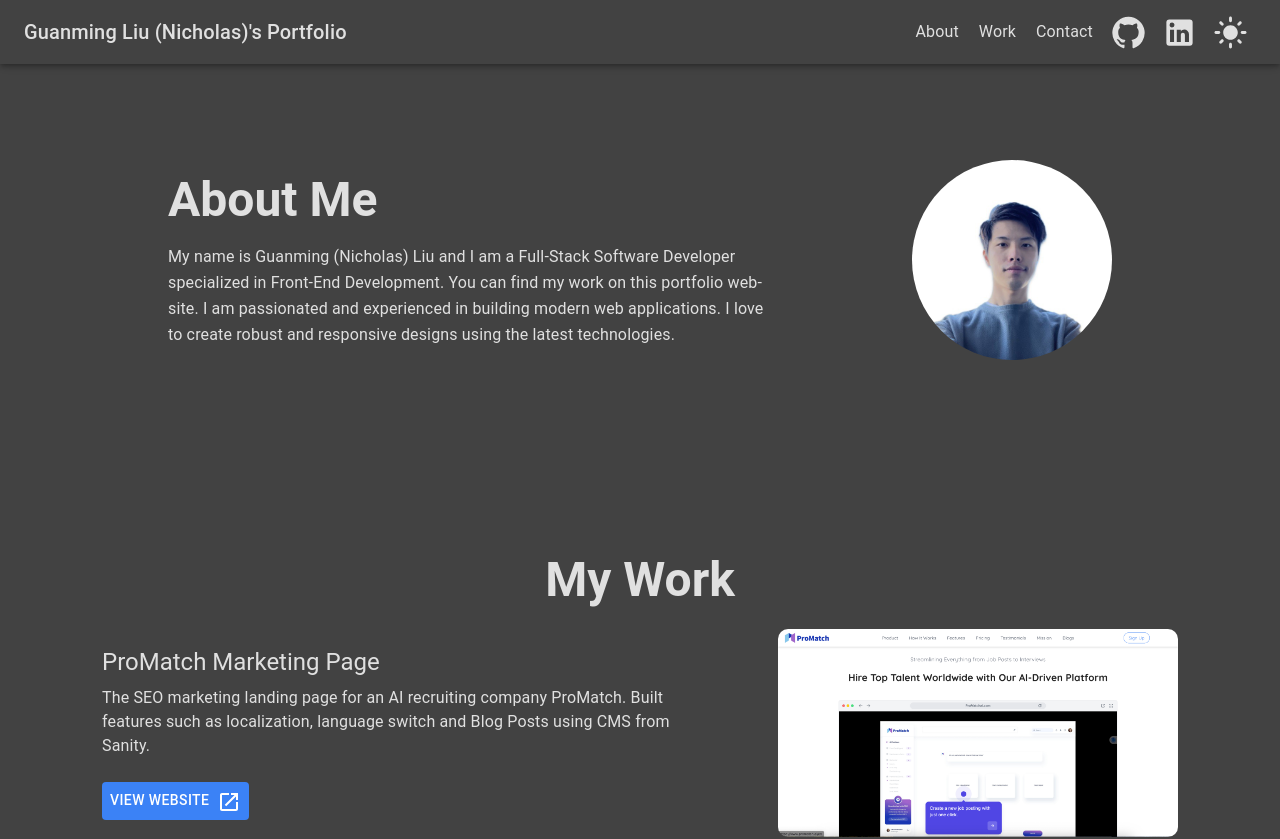
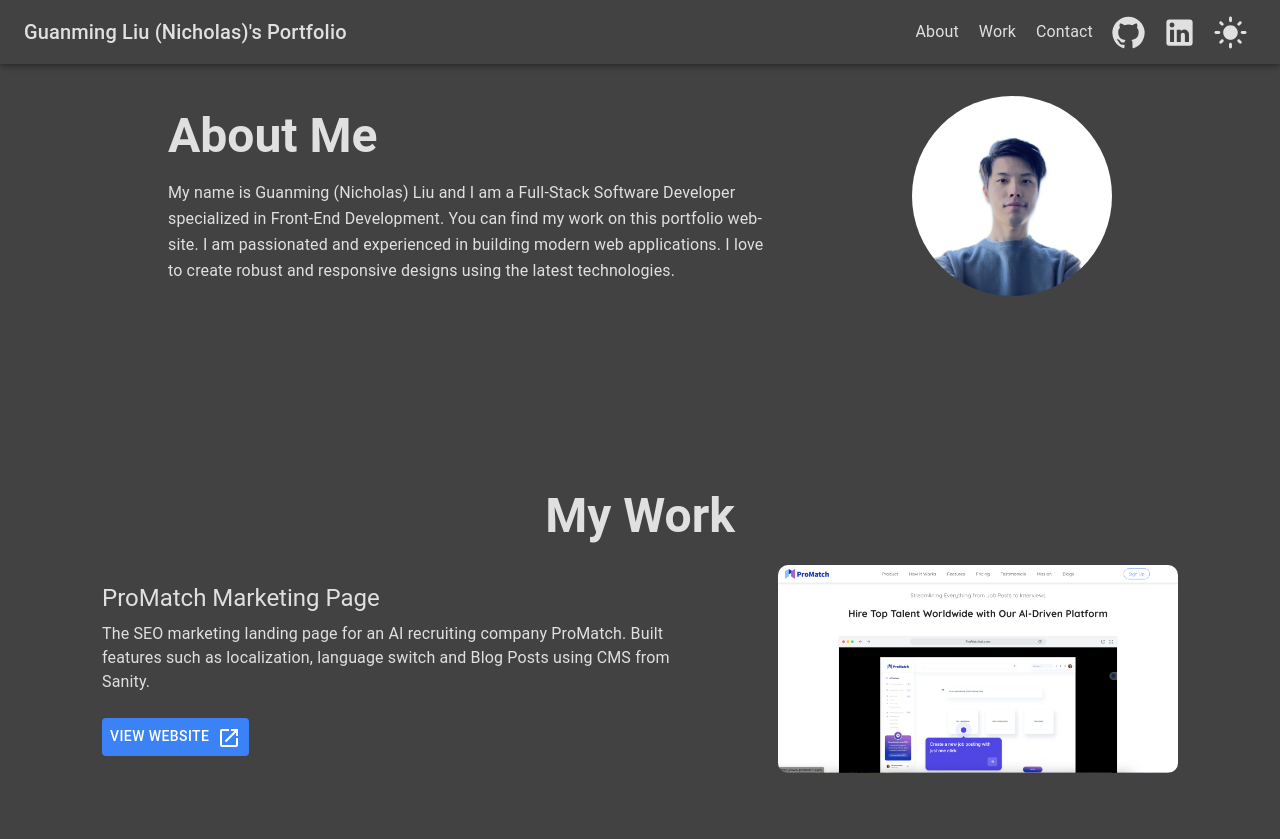
Before and after one commit to gmliu56/portfolio, a Next.js app: page / in a window 1280 px wide. Shown: the top 839 px of the page. Built offline with nearby package versions, Linux system fonts and the light colour scheme; no server answers.

Commit message:
Visual glitch fix

```diff
--- a/src/app/components/LandingSection.tsx
+++ b/src/app/components/LandingSection.tsx
@@ -1,6 +1,6 @@
 "use client";
 /* eslint-disable react/react-in-jsx-scope */
-import { Avatar, Box, Button, Container, Typography } from "@mui/material";
+import { Avatar, Box, Button, Typography } from "@mui/material";
 import OpenInNewIcon from "@mui/icons-material/OpenInNew";
 import Link from "next/link";
 import contentEN from "@/app/locale/en/home.json";
@@ -20,17 +20,15 @@ const LandingSection: React.FC = () => {
   const content = contentEN;
 
   return (
-    <Container
-      maxWidth={"xl"}
+    <Box
       sx={{
+        width: "100%",
         display: "flex",
         flexDirection: { xs: "column", lg: "column" },
         backgroundColor:
           mode === "dark" ? darkModeBackgroundColor : lightModeBackgroundColor,
-        width: "100%",
-        py: 8,
-        px: { sm: 8 },
-        gap: 20
+        px: { xs: 4, md: 8 },
+        gap: 20,
       }}
     >
       {/* About Section */}
@@ -89,11 +87,13 @@ const LandingSection: React.FC = () => {
               flexDirection: { xs: "column-reverse", lg: "row" },
               justifyContent: "space-around",
               alignItems: "center",
-            mb: 15
+              mb: 15,
             }}
           >
             <Box sx={{ maxWidth: "600px" }}>
-            <Typography variant="h5" sx={{mb: 1}}>{project.title}</Typography>
+              <Typography variant="h5" sx={{ mb: 1 }}>
+                {project.title}
+              </Typography>
               <Typography
                 sx={{
                   display: "-webkit-box",
@@ -134,18 +134,21 @@ const LandingSection: React.FC = () => {
             </Box>
             <Box
               sx={{
-              width: 400,
+                width: { xs: 300, md: 400 },
                 height: 250,
                 display: "flex",
                 alignItems: "center",
               }}
             >
-            <img src={project.imageSrc} style={{ objectFit: "contain", borderRadius:"10px" }} />
+              <img
+                src={project.imageSrc}
+                style={{ objectFit: "contain", borderRadius: "10px" }}
+              />
             </Box>
           </Box>
         ))}
       </Box>
-    </Container>
+    </Box>
   );
 };
 
```
Also changed, not shown: src/app/theme.css (added). Lines whose indentation alone changed are shown as unchanged.
